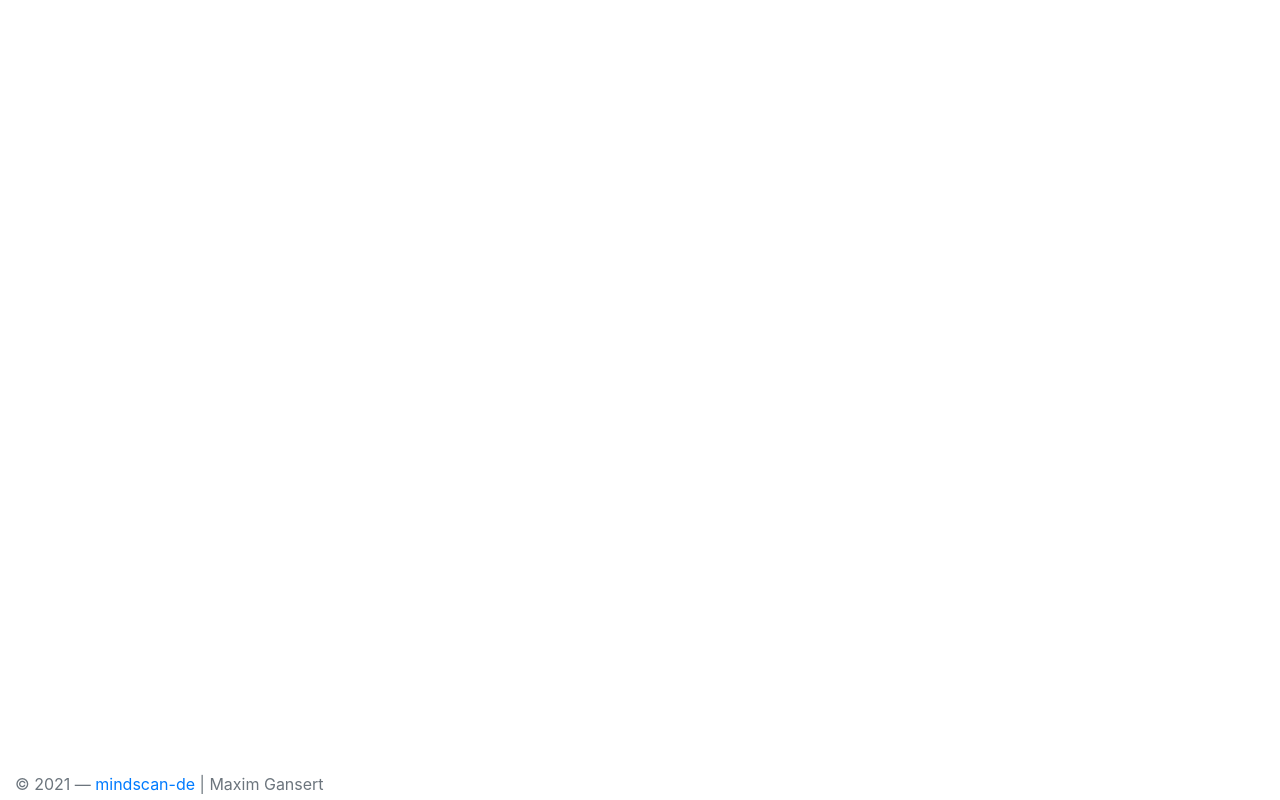
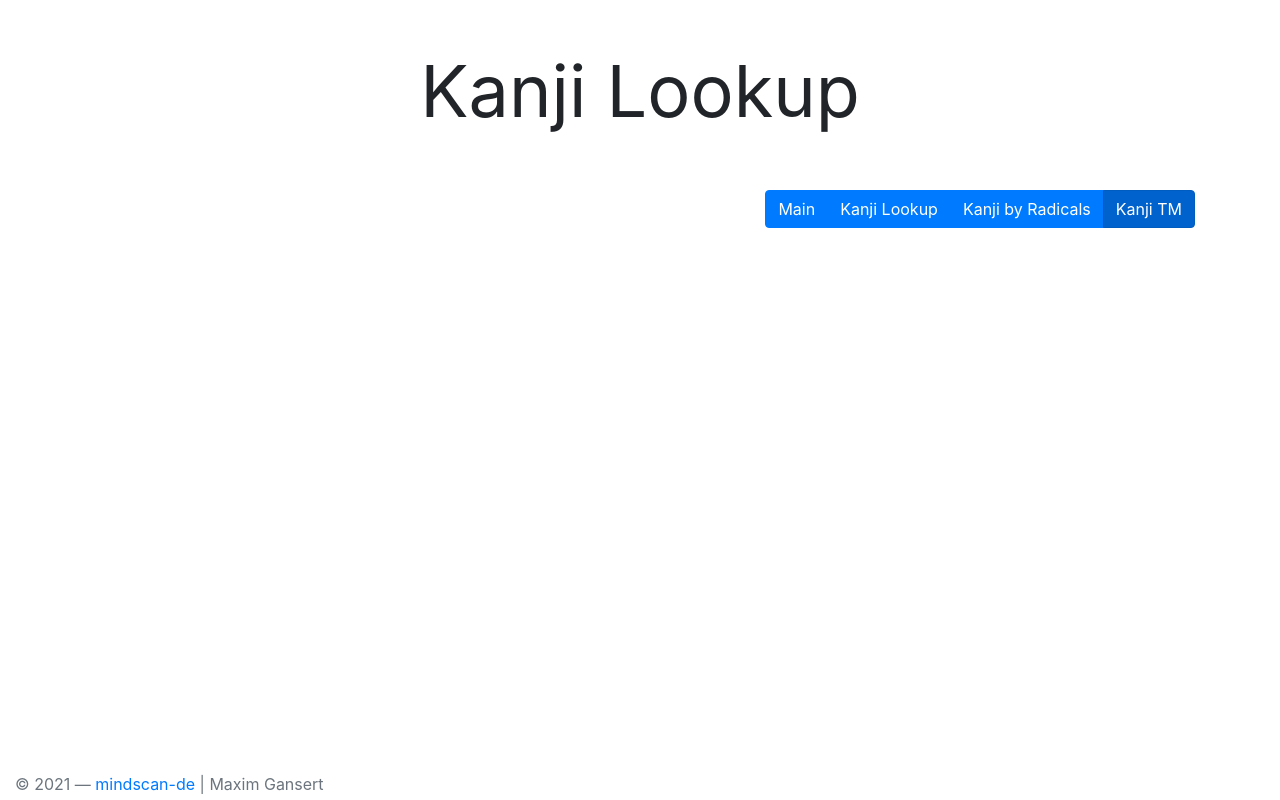
Before and after one commit to mindscan-de/OrangeMoon-Frontend, an Angular app: page /ktm in a window 1280 px wide. Before the commit this address led to /. Built offline with nearby package versions, Linux system fonts and the light colour scheme.

Commit message:
add routing and navigation to the Kanji/Kana Translation Memory

```diff
--- a/src/app/app-routing.module.ts
+++ b/src/app/app-routing.module.ts
@@ -1,7 +1,8 @@
 import { NgModule } from '@angular/core';
 import { Routes, RouterModule } from '@angular/router';
 import { KanjiByRadicalsSelectorComponent } from './kanji-by-radicals-selector/kanji-by-radicals-selector.component';
-import { KanjiLookupComponent } from './kanji-lookup/kanji-lookup.component'
+import { KanjiLookupComponent } from './kanji-lookup/kanji-lookup.component';
+import { KanjiTMComponent } from './kanji-tm/kanji-tm.component';
 import { MainComponent } from './main/main.component';
 
 
@@ -9,7 +10,8 @@ const routes: Routes = [
 	{ path: '', component:MainComponent},
 	{ path: 'main', component:MainComponent},
 	{ path: 'kanjibyradicals', component:KanjiByRadicalsSelectorComponent},
-	{ path: 'kanjilookup', component:KanjiLookupComponent}
+	{ path: 'kanjilookup', component:KanjiLookupComponent},
+	{ path: 'ktm', component:KanjiTMComponent}
 ];
 
 @NgModule({
--- a/src/app/main-navigation/main-navigation.component.html
+++ b/src/app/main-navigation/main-navigation.component.html
@@ -5,6 +5,7 @@
 					<a type="button" class="btn btn-primary" routerLink="/main" routerLinkActive="active">Main</a>
 					<a type="button" class="btn btn-primary" routerLink="/kanjilookup" routerLinkActive="active">Kanji Lookup</a>
 					<a type="button" class="btn btn-primary" routerLink="/kanjibyradicals" routerLinkActive="active">Kanji by Radicals</a>
+					<a type="button" class="btn btn-primary" routerLink="/ktm" routerLinkActive="active">Kanji TM</a>
 				</div>
 			</div>
 		</div>
```
